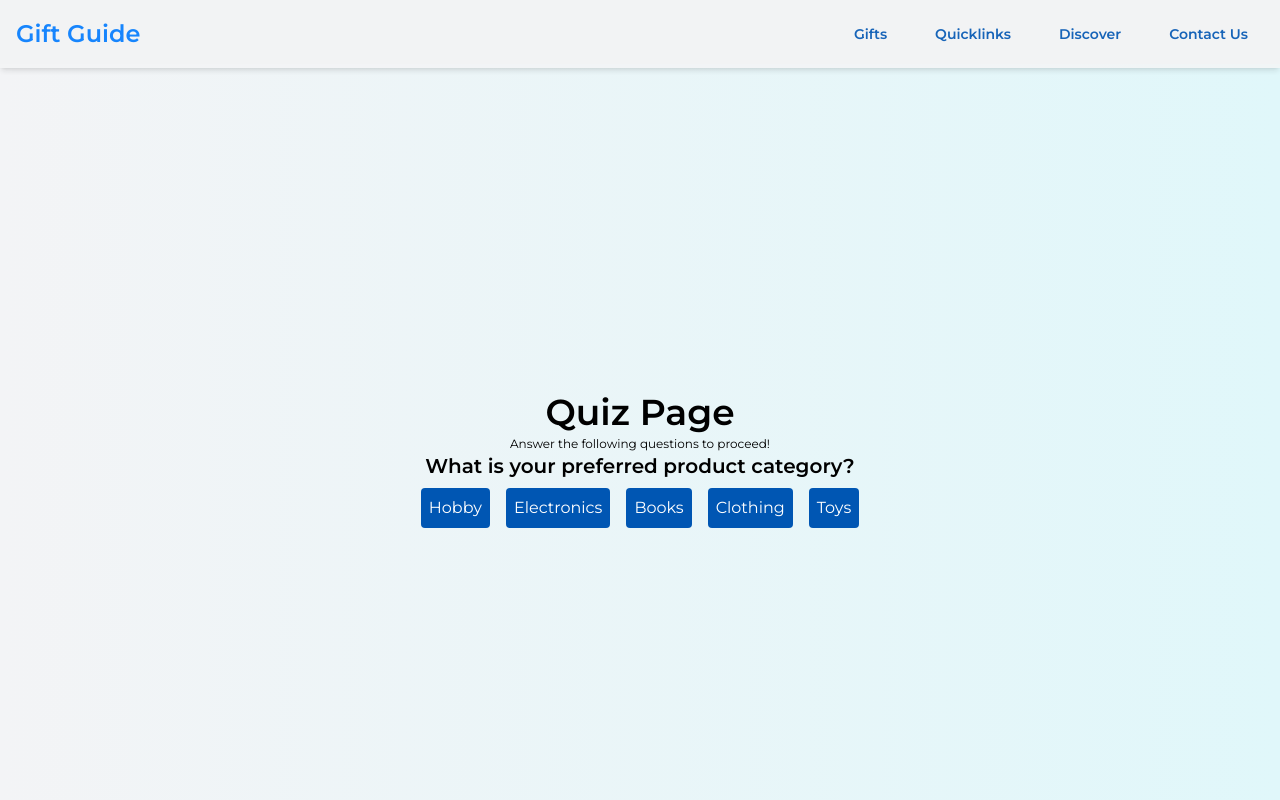
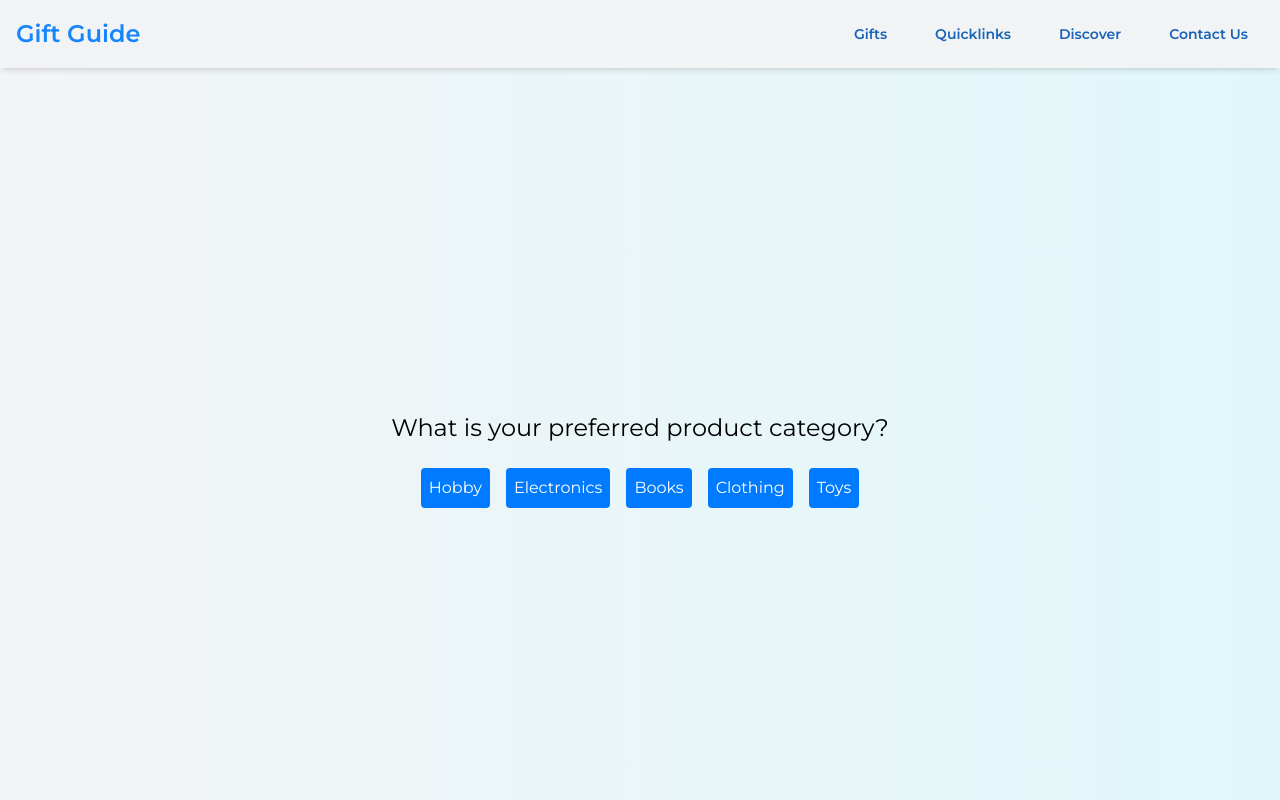
Before and after one commit to edm1001/gift-guru, a React (Vite) app in the folder frontend/: page /quiz in a window 1280 px wide. Both pictures are taken after a click on the button "Start Quiz". Shown: the top 800 px of the page. Built offline with nearby package versions, Linux system fonts and the light colour scheme.

Commit message:
update quiz page

```diff
--- a/frontend/src/pages/QuizPage.jsx
+++ b/frontend/src/pages/QuizPage.jsx
@@ -1,6 +1,6 @@
 import { useState } from 'react';
+import questions from '../db/Question.json';
 // import categories from '../db/Shop/Categories.json';
-import questions from '../db/Question.json';
 
 const QuizPage = () => {
   const [quizStarted, setQuizStarted] = useState(false);
@@ -8,33 +8,37 @@ const QuizPage = () => {
   const [answers, setAnswers] = useState({});
 
   const handleAnswer = (answer) => {
-    // Save the answer for the current question
-    setAnswers(prevAnswers => ({ ...prevAnswers, [currentQuestion]: answer }));
-
-    // Move to the next question or end the quiz if there are no more questions
-    if (currentQuestion < questions.length - 1) {
-      setCurrentQuestion(currentQuestion + 1);
-    } else {
-      // Quiz completed
-      setQuizStarted(false);
-      alert('Quiz completed!');
-    }
+    // Save the answer
+    setAnswers(prevAnswers => {
+      const newAnswers = { ...prevAnswers, [currentQuestion]: answer };
+      // Move to the next question
+      if (currentQuestion < questions.length - 1) {
+        setCurrentQuestion(prevIndex => prevIndex + 1);
+      } else {
+        setQuizStarted(false); // End quiz
+      }
+      return newAnswers;
+    });
   };
 
   return (
     <section className="bg-gray-200 min-h-screen pt-16 pb-8 text-center">
       <div className="bg-gradient-to-r from-gray-100 to-lightblue h-screen flex flex-col justify-center items-center">
-        <h2 className="text-center text-black text-4xl font-semibold">Quiz Page</h2>
-        <p className='mt-1 text-xs'>Answer the following questions to proceed!</p>
+        {!quizStarted && (
+          <>
+            <h2 className="text-center text-black text-4xl font-semibold">Quiz Page</h2>
+            <p className='mt-1 text-xs'>Answer the following questions to find personalized products!</p>
+          </>
+        )}
         {quizStarted ? (
           currentQuestion < questions.length ? (
             <div>
-              <p className="text-xl font-semibold">{questions[currentQuestion].question}</p>
+              <p className="text-2xl mb-4">{questions[currentQuestion].question}</p>
               {questions[currentQuestion].options.map((option, index) => (
                 <button
                   key={index}
                   onClick={() => handleAnswer(option)}
-                  className="bg-darkblue text-white p-2 rounded m-2"
+                  className="bg-blue text-white p-2 rounded m-2 hover:opacity-60"
                 >
                   {option}
                 </button>
```
